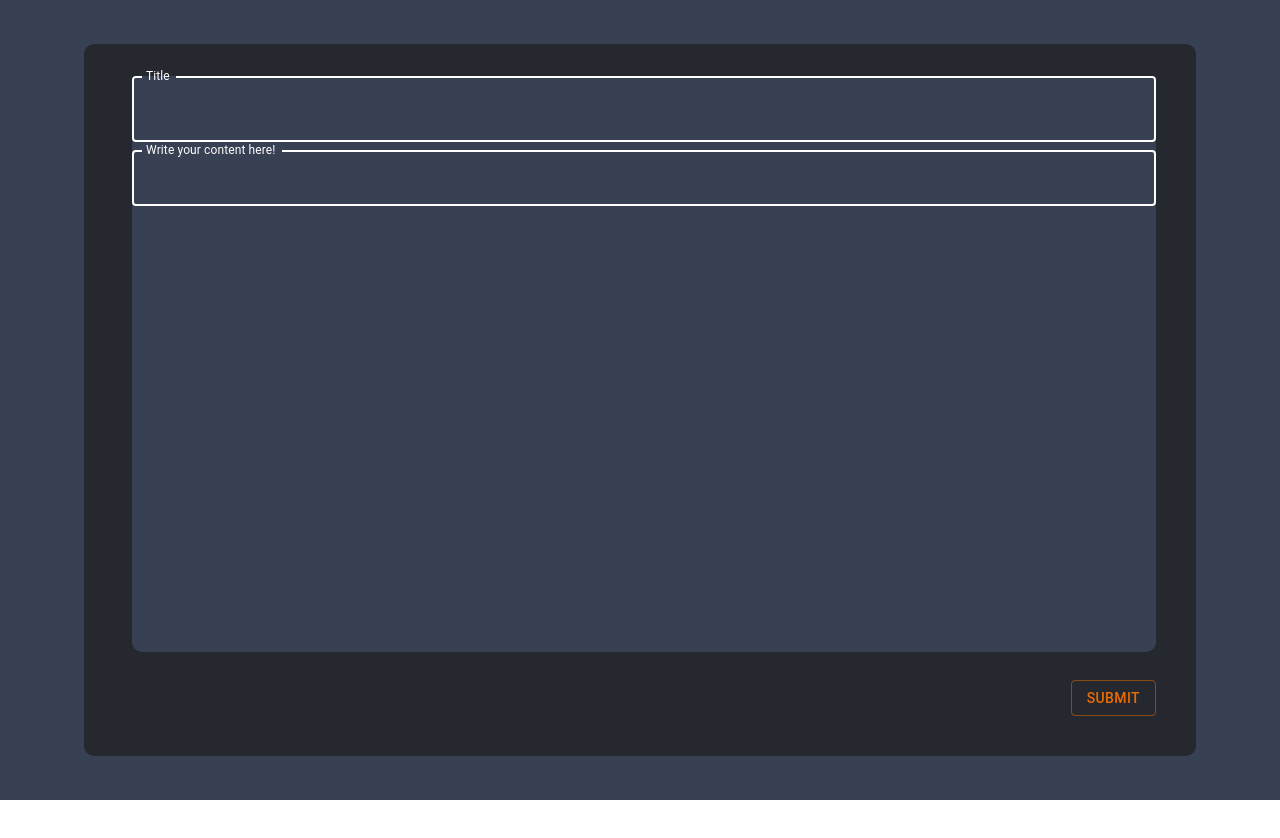
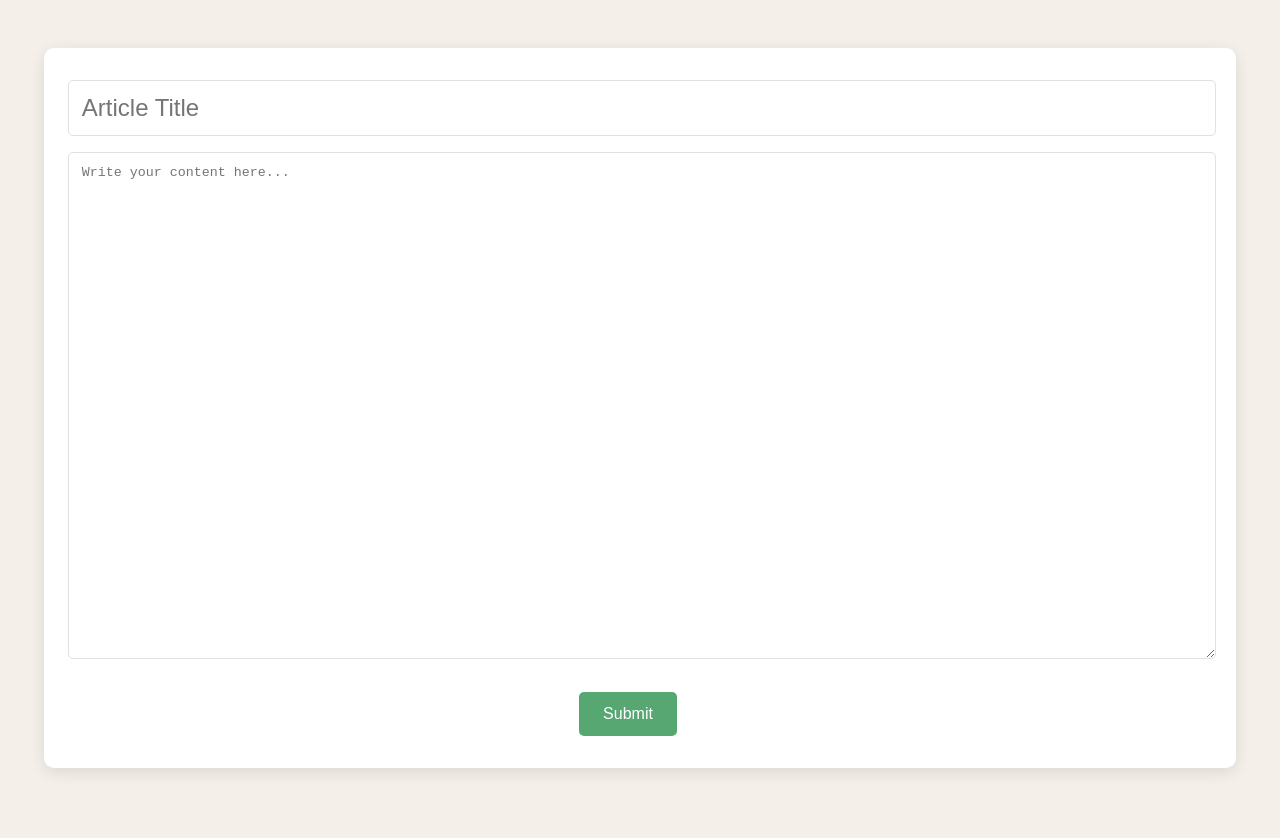
Before and after one commit to cr9169/TechOps, a React (Vite) app in the folder front/: page / in a window 1280 px wide. Shown: the top 838 px of the page. Before the commit the page ends 800 px from the top, so only its background shows below. Built offline with nearby package versions, Linux system fonts and the light colour scheme.

Commit message:
feat: page fixing and finishing expanding functionality

```diff
--- a/front/src/App.scss
+++ b/front/src/App.scss
@@ -1,7 +1,11 @@
+body,
+html {
+  background-color: #f5efea;
+}
+
 .main-app-orientation {
-  height: 100%;
+  min-height: 100vh; // use min-height instead of height
   width: 100%;
-  background-color: #1a2332;
   display: flex;
   flex-direction: column;
   align-items: center;
--- a/front/src/components/HomePage/HomePage.scss
+++ b/front/src/components/HomePage/HomePage.scss
@@ -1,63 +1,72 @@
-.home-page-main {
-  background-color: #384054;
-  width: 100%;
-  height: 100%;
-  display: flex;
-  flex-direction: column;
-  align-items: center;
-  justify-content: center;
+body {
+  background-color: #f9f9f9; /* Light gray background for body */
 }
 
-.box-main {
-  height: auto;
-  width: 80%;
-  min-height: 80%;
-  background-color: #25282e;
-  display: flex;
-  flex-direction: column;
-  align-items: center;
-  padding: 2rem 2.5rem 2.5rem 3rem;
+.articleContainer {
+  display: block;
+  width: 70rem;
+  margin: 3rem auto 1rem auto;
+  padding: 2rem 3rem 2rem 1.5rem;
+  background-color: #ffffff;
   border-radius: 10px;
-  overflow: auto; /* Enable scrolling when content exceeds container size */
+  box-shadow: 0 4px 15px rgba(0, 0, 0, 0.1);
+  margin-bottom: 5rem;
 }
 
-.box-main-orientation {
-  background-color: #384054;
-  height: 90%;
+.inputTitle {
   width: 100%;
-  display: flex;
-  flex-direction: column;
-  border-radius: 10px;
-  gap: 0.5rem;
+  padding: 0.8rem;
+  margin-bottom: 1rem;
+  font-size: 1.5rem;
+  border: 1px solid #e1e1e1; /* Adjusted border color */
+  border-radius: 5px;
+  background-color: #ffffff; /* White background for title input */
+  transition: border-color 0.3s, background-color 0.3s;
 }
 
-.title-box-main-orientation {
-  // display: flex;
-  // flex-direction: row;
-  font-size: large;
+.inputTitle:focus {
+  border-color: #a0a0a0;
+  background-color: #fff;
 }
 
-.content-box-main-orientation {
-  // display: flex;
-  // flex-direction: row;
-  margin-top: 10px;
+.inputContent {
+  width: 100%;
+  height: 60vh;
+  min-height: 60vh;
+  padding: 0.8rem;
+  margin-bottom: 1.5rem;
+  border: 1px solid #e1e1e1; /* Adjusted border color */
+  border-radius: 5px;
+  background-color: #ffffff; /* White background for content input */
+  transition: border-color 0.3s, background-color 0.3s;
+  resize: vertical;
+  overflow-x: hidden;
 }
 
-.box-secondary-orientation {
-  background-color: #25282e;
-  height: 10%;
-  width: 100%;
-  display: flex;
-  flex-direction: row;
-  justify-content: right;
+.inputContent:focus {
+  border-color: #a0a0a0;
+  background-color: #fff;
 }
 
-.article-submit-button {
-  background-color: #f86446;
+.submitButtonContainer {
   display: flex;
-  flex-direction: column;
-  align-items: center;
-  justify-content: center;
-  align-self: flex-end;
+  justify-content: center; /* Align horizontally in the center */
+  align-items: center; /* Align vertically in the center */
+  margin-top: 0.3rem; /* Space from the text area */
+}
+
+.submitButton {
+  padding: 0.8rem 1.5rem; /* Adjusted for better look */
+  background-color: #57a773; /* Changed to the teal-green color */
+  color: #fff;
+  font-size: 1rem;
+  border: none;
   border-radius: 5px;
+  cursor: pointer;
+  transition: background-color 0.3s;
 }
+
+.submitButton:hover,
+.submitButton:focus {
+  background-color: #3d7a53; /* Darker shade of teal-green for hover and focus */
+}
--- a/front/src/components/HomePage/HomePage.tsx
+++ b/front/src/components/HomePage/HomePage.tsx
@@ -1,68 +1,37 @@
-import { ChangeEvent, useState } from "react";
-import Box from "@mui/material/Box";
-import TextField from "@mui/material/TextField";
-import ThemeProvider from "@mui/material/styles/ThemeProvider";
-import { useTheme } from "@mui/material/styles";
-import Button from "@mui/material/Button";
-import HomePageThemes from "./Themes";
+import React, { useState } from "react";
 import "./HomePage.scss";
 
-const HomePage = ({}: {}) => {
-  const [articleContent, setArticleContent] = useState<string>("");
-  const [articleTitle, setArticleTitle] = useState<string>("");
+const HomePage: React.FC = () => {
+  const [title, setTitle] = useState("");
+  const [content, setContent] = useState("");
 
-  const outerTheme = useTheme();
-
-  const handleArticleTextChange = (event: ChangeEvent<HTMLInputElement>) => {
-    setArticleContent(event.target.value);
-  };
-
-  const handleArticleTitleChange = (event: ChangeEvent<HTMLInputElement>) => {
-    setArticleTitle(event.target.value);
-  };
-
-  const hanleSubmitArticle = () => {
-    // save in DB;
+  const handleSubmit = () => {
+    // You can handle the submit logic here.
+    // For demonstration purposes, I'm just printing the title and content.
+    console.log(title, content);
   };
 
   return (
-    <div className="home-page-main">
-      <Box className="box-main">
-        <div className="box-main-orientation">
-          <ThemeProvider theme={HomePageThemes.titleTextFieldTheme(outerTheme)}>
-            <TextField
-              focused
-              className="title-box-main-orientation"
-              label="Title"
-              multiline
-              value={articleTitle}
-              onChange={handleArticleTitleChange}
-            ></TextField>
-          </ThemeProvider>
-          <ThemeProvider
-            theme={HomePageThemes.contentTextFieldTheme(outerTheme)}
-          >
-            <TextField
-              focused
-              className="content-box-main-orientation"
-              label="Write your content here!"
-              multiline
-              value={articleContent}
-              onChange={handleArticleTextChange}
-            ></TextField>
-          </ThemeProvider>
-        </div>
-        <div className="box-secondary-orientation">
-          <Button
-            className="article-submit-button"
-            onClick={hanleSubmitArticle}
-            variant="outlined"
-            color="warning"
-          >
-            Submit
-          </Button>
-        </div>
-      </Box>
+    <div className="articleContainer">
+      <input
+        type="text"
+        placeholder="Article Title"
+        className="inputTitle"
+        value={title}
+        onChange={(e) => setTitle(e.target.value)}
+        maxLength={80}
+      />
+      <textarea
+        placeholder="Write your content here..."
+        className="inputContent"
+        value={content}
+        onChange={(e) => setContent(e.target.value)}
+      ></textarea>
+      <div className="submitButtonContainer">
+        <button className="submitButton" onClick={handleSubmit}>
+          Submit
+        </button>
+      </div>
     </div>
   );
 };
--- a/front/src/components/HomePage/Themes.tsx
+++ /dev/null
@@ -1,162 +0,0 @@
-import { Theme, createTheme } from "@mui/material/styles";
-import { outlinedInputClasses } from "@mui/material/OutlinedInput";
-
-const myBody2FontSize = "35px";
-
-class HomePageThemes {
-  static titleTextFieldTheme = (outerTheme: Theme) =>
-    createTheme({
-      palette: {
-        mode: outerTheme.palette.mode,
-        text: {
-          primary: "#e0492a"
-        }
-      },
-      components: {
-        MuiTextField: {
-          styleOverrides: {
-            root: {
-              "--TextField-brandBorderColor": "#384054",
-              "--TextField-brandBorderHoverColor": "#ffff",
-              "--TextField-brandBorderFocusedColor": "#ffff",
-              "& .MuiInputBase-input": {
-                fontSize: myBody2FontSize, // this is the default mui body2 font-size
-                lineHeight: "25px" // and any other styles you want...
-              },
-              "& label.Mui-focused": {
-                color: "var(--TextField-brandBorderFocusedColor)"
-              }
-            }
-          }
-        },
-        MuiOutlinedInput: {
-          styleOverrides: {
-            notchedOutline: {
-              borderColor: "var(--TextField-brandBorderColor)"
-            },
-            root: {
-              [`&.Mui-focused .${outlinedInputClasses.notchedOutline}`]: {
-                borderColor: "var(--TextField-brandBorderFocusedColor)"
-              }
-            }
-          }
-        },
-        MuiFilledInput: {
-          styleOverrides: {
-            root: {
-              "&:before, &:after": {
-                borderBottom: "2px solid var(--TextField-brandBorderColor)"
-              },
-              "&:hover:not(.Mui-disabled, .Mui-error):before": {
-                borderBottom: "2px solid var(--TextField-brandBorderHoverColor)"
-              },
-              "&.Mui-focused:after": {
-                borderBottom:
-                  "2px solid var(--TextField-brandBorderFocusedColor)"
-              }
-            }
-          }
-        },
-        MuiInput: {
-          styleOverrides: {
-            root: {
-              "&:before": {
-                borderBottom: "2px solid var(--TextField-brandBorderColor)"
-              },
-              "&:hover:not(.Mui-disabled, .Mui-error):before": {
-                borderBottom: "2px solid var(--TextField-brandBorderHoverColor)"
-              },
-              "&.Mui-focused:after": {
-                borderBottom:
-                  "2px solid var(--TextField-brandBorderFocusedColor)"
-              }
-            }
-          }
-        }
-      }
-    });
-
-  static contentTextFieldTheme = (outerTheme: Theme) =>
-    createTheme({
-      palette: {
-        mode: outerTheme.palette.mode,
-        text: {
-          primary: "#e0492a"
-        }
-      },
-      components: {
-        MuiTextField: {
-          styleOverrides: {
-            root: {
-              "--TextField-brandBorderColor": "#384054",
-              "--TextField-brandBorderHoverColor": "#ffff",
-              "--TextField-brandBorderFocusedColor": "#ffff",
-
-              "& label.Mui-focused": {
-                color: "var(--TextField-brandBorderFocusedColor)"
-              }
-            }
-          }
-        },
-        MuiOutlinedInput: {
-          styleOverrides: {
-            notchedOutline: {
-              borderColor: "var(--TextField-brandBorderColor)"
-            },
-            root: {
-              [`&.Mui-focused .${outlinedInputClasses.notchedOutline}`]: {
-                borderColor: "var(--TextField-brandBorderFocusedColor)"
-              }
-            }
-          }
-        },
-        MuiFilledInput: {
-          styleOverrides: {
-            root: {
-              "&:before, &:after": {
-                borderBottom: "2px solid var(--TextField-brandBorderColor)"
-              },
-              "&:hover:not(.Mui-disabled, .Mui-error):before": {
-                borderBottom: "2px solid var(--TextField-brandBorderHoverColor)"
-              },
-              "&.Mui-focused:after": {
-                borderBottom:
-                  "2px solid var(--TextField-brandBorderFocusedColor)"
-              }
-            }
-          }
-        },
-        MuiInput: {
-          styleOverrides: {
-            root: {
-              "&:before": {
-                borderBottom: "2px solid var(--TextField-brandBorderColor)"
-              },
-              "&:hover:not(.Mui-disabled, .Mui-error):before": {
-                borderBottom: "2px solid var(--TextField-brandBorderHoverColor)"
-              },
-              "&.Mui-focused:after": {
-                borderBottom:
-                  "2px solid var(--TextField-brandBorderFocusedColor)"
-              }
-            }
-          }
-        }
-      }
-    });
-
-  // static customTheme = createTheme(HomePageThemes.textFieldTheme, {
-  //   components: {
-  //     MuiInputBase: {
-  //       styleOverrides: {
-  //         input: {
-  //           fontSize: '16px',    // Set the desired font size
-  //           fontWeight: 'bold',  // Set font-weight to bold
-  //         },
-  //       },
-  //     },
-  //   },
-  // });
-}
-
-export default HomePageThemes;
```
